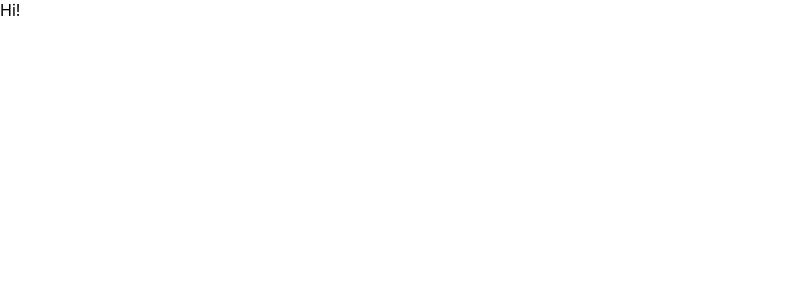
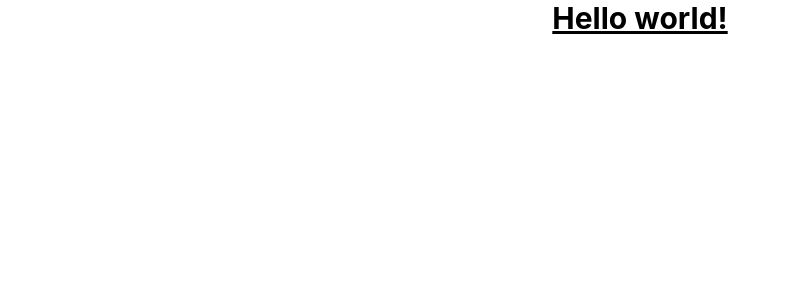
Before and after one commit to vict0rkovalchuk/job-board, a JavaScript app: page / in a window 1280 px wide. Shown: the top 300 px of the page, without its empty margins (0-790 px from the left). Built offline with nearby package versions, Linux system fonts and the light colour scheme; the HTML template or start-up script is replaced by a standard one.

Commit message:
add tailwind css to project and set up starting template

```diff
--- a/package.json
+++ b/package.json
@@ -39,6 +39,9 @@
     ]
   },
   "devDependencies": {
-    "gh-pages": "^4.0.0"
+    "autoprefixer": "^10.4.13",
+    "gh-pages": "^4.0.0",
+    "postcss": "^8.4.18",
+    "tailwindcss": "^3.2.3"
   }
 }
--- /dev/null
+++ b/postcss.config.js
@@ -0,0 +1,6 @@
+module.exports = {
+  plugins: {
+    tailwindcss: {},
+    autoprefixer: {},
+  },
+}
--- a/src/App.js
+++ b/src/App.js
@@ -1,7 +1,7 @@
 function App() {
   return (
     <div className="App">
-      <div className="greeting">Hi!</div>
+      <h1 className="text-3xl font-bold text-center underline">Hello world!</h1>
     </div>
   );
 }
--- a/src/index.css
+++ b/src/index.css
@@ -1,3 +1,7 @@
+@tailwind base;
+@tailwind components;
+@tailwind utilities;
+
 body {
   margin: 0;
   font-family: -apple-system, BlinkMacSystemFont, 'Segoe UI', 'Roboto', 'Oxygen',
--- /dev/null
+++ b/tailwind.config.js
@@ -0,0 +1,8 @@
+/** @type {import('tailwindcss').Config} */
+module.exports = {
+  content: ['./src/**/*.{js,jsx}'],
+  theme: {
+    extend: {}
+  },
+  plugins: []
+};
```
Also changed, not shown: 1 other file (tests, documents, lock files or other folders).
